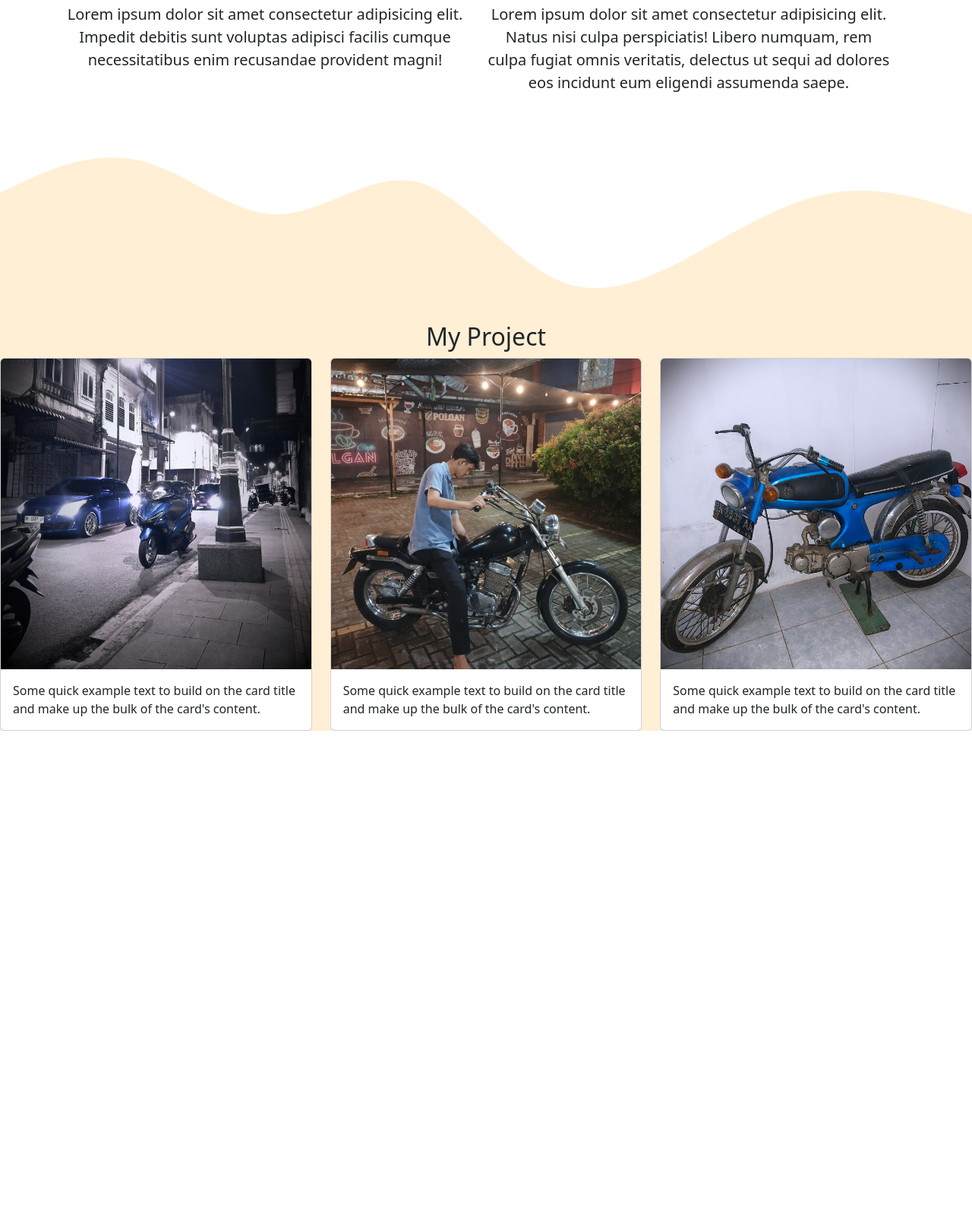
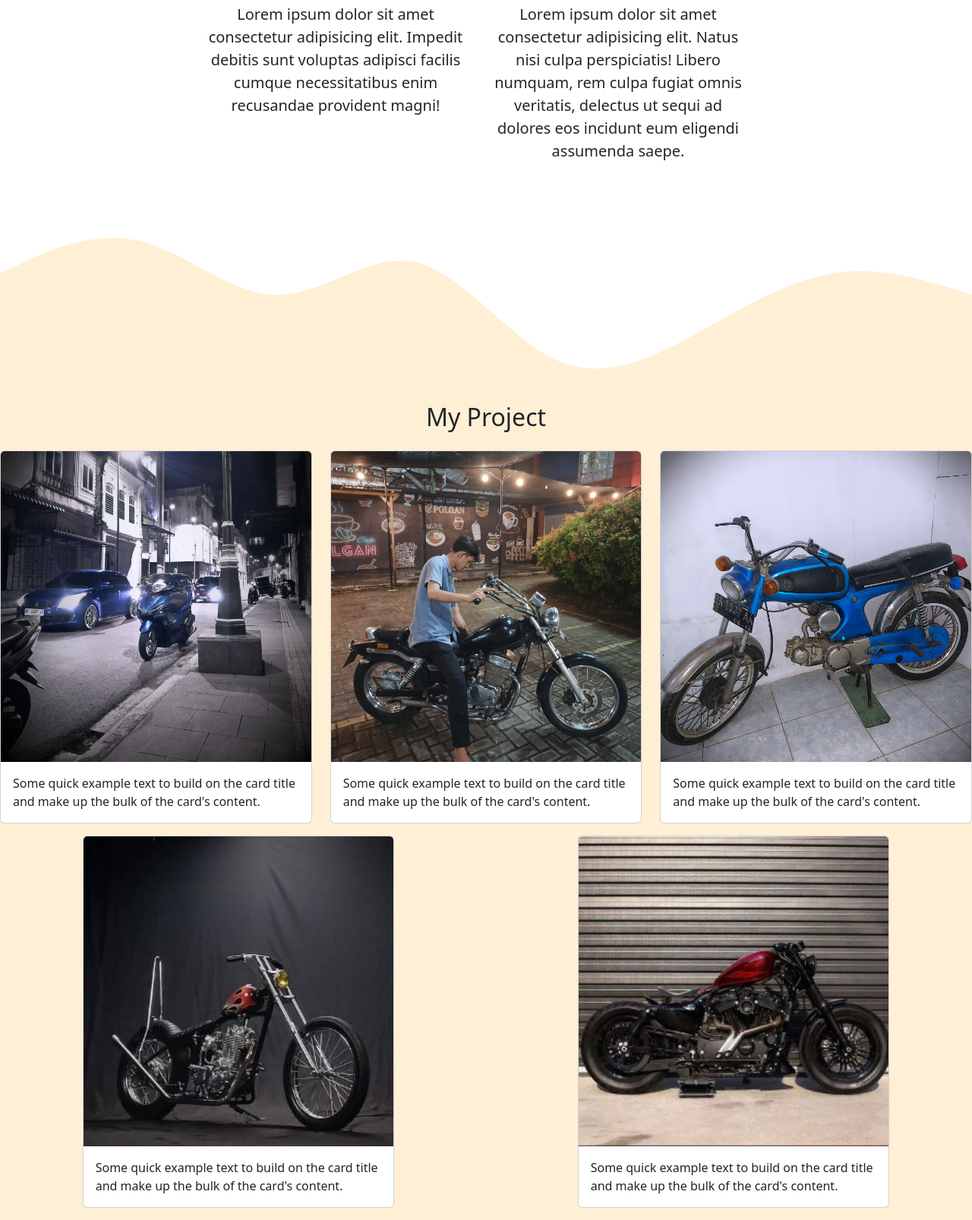
Before and after one commit to alidhino/UASDESAINWEB_ALI_SYAHDHINO, a plain HTML site: page index.html in a window 1280 px wide. Shown: the part 736-2342 px from the top of the page at 76% size. Before the commit the page ends 1698 px from the top, so only its background shows below. Drawn offline with nearby package versions, Linux system fonts and the light colour scheme.

Commit message:
commit keenam membuat responsive breakpoints

```diff
--- a/index.html
+++ b/index.html
@@ -43,7 +43,7 @@
 
       <!-- jumbotron -->
     <section class="jumbotron text-center">
-        <img src="Ali1.jpg" alt="ali" class="rounded-circle img-thumbnail" width="200" height="200">
+        <img src="img/Ali1.jpg" alt="ali" class="rounded-circle img-thumbnail" width="200" height="200">
         <h1 class="display-4">Hello, world!</h1>
         <p class="lead">This is a simple hero unit, a simple jumbotron-style component for calling extra attention to
             featured content or information.</p>
@@ -58,15 +58,15 @@
     <!-- about  -->
     <section class="about">
         <div class="container">
-            <div class="row text-center">
+            <div class="row text-center mb-3">
                 <div class="col ">
                     <h2>About Me</h2>
                 </div>
                 <div class="row justify-content-center fs-5 text-center">
-                    <div class="col">
+                    <div class="col-md-4">
                         <p>Lorem ipsum dolor sit amet consectetur adipisicing elit. Impedit debitis sunt voluptas adipisci facilis cumque necessitatibus enim recusandae provident magni!</p>
                     </div>
-                    <div class="col">
+                    <div class="col-md-4">
                         <p>Lorem ipsum dolor sit amet consectetur adipisicing elit. Natus nisi culpa perspiciatis! Libero numquam, rem culpa fugiat omnis veritatis, delectus ut sequi ad dolores eos incidunt eum eligendi assumenda saepe.</p>
                     </div>
                 </div>
@@ -83,13 +83,13 @@
      <!-- project -->
       <sectoin id="Projects">
         <div class="contaner" style="background-color: #FFEFD5;">
-            <div class="row text-center">
+            <div class="row text-center mb-3">
                 <div class="col">
                     <h2>My Project</h2>
                 </div>
             </div>
-            <div class="row">
-                <div class="col-4">
+            <div class="row justify-content-around">
+                <div class="col-md-4 mb-3">
                     <div class="card">
                         <img src="img/aerox.jpg" class="card-img-top" alt="Project 1">
                         <div class="card-body">
@@ -97,7 +97,7 @@
                         </div>
                       </div>
                 </div>
-                <div class="col-4">
+                <div class="col-md-4 mb-3">
                     <div class="card">
                         <img src="img/sam-x.jpg" class="card-img-top" alt="Project 2">
                         <div class="card-body">
@@ -105,9 +105,25 @@
                         </div>
                       </div>
                 </div>
-                <div class="col-4">
+                <div class="col-md-4 mb-3">
                     <div class="card">
                         <img src="img/kijang.jpg" class="card-img-top" alt="Project 3">
+                        <div class="card-body">
+                          <p class="card-text">Some quick example text to build on the card title and make up the bulk of the card's content.</p>
+                        </div>
+                      </div>
+                </div>
+                <div class="col-md-4 mb-3">
+                    <div class="card">
+                        <img src="img/chopper.jpg" class="card-img-top" alt="Project 3">
+                        <div class="card-body">
+                          <p class="card-text">Some quick example text to build on the card title and make up the bulk of the card's content.</p>
+                        </div>
+                      </div>
+                </div>
+                <div class="col-md-4 mb-3">
+                    <div class="card">
+                        <img src="img/bobber3.jpg" class="card-img-top" alt="Project 3">
                         <div class="card-body">
                           <p class="card-text">Some quick example text to build on the card title and make up the bulk of the card's content.</p>
                         </div>
--- a/style.css
+++ b/style.css
@@ -1,5 +1,5 @@
 .body {
-    min-height: 2000px;
+    min-height: 3000px;
 }
 
 .jumbotron{
```
Also changed, not shown: img/Ali1.jpg (renamed from Ali1.jpg), img/bobber3.jpg (added), img/chopper.jpg (added).
